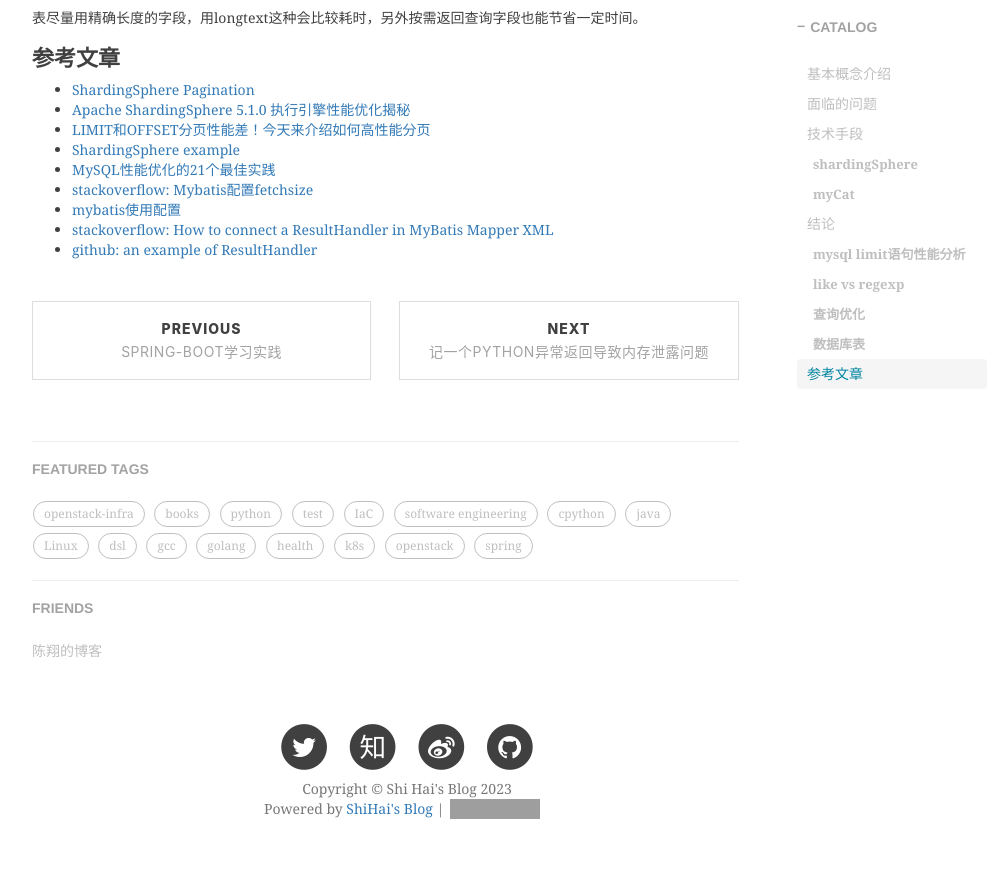
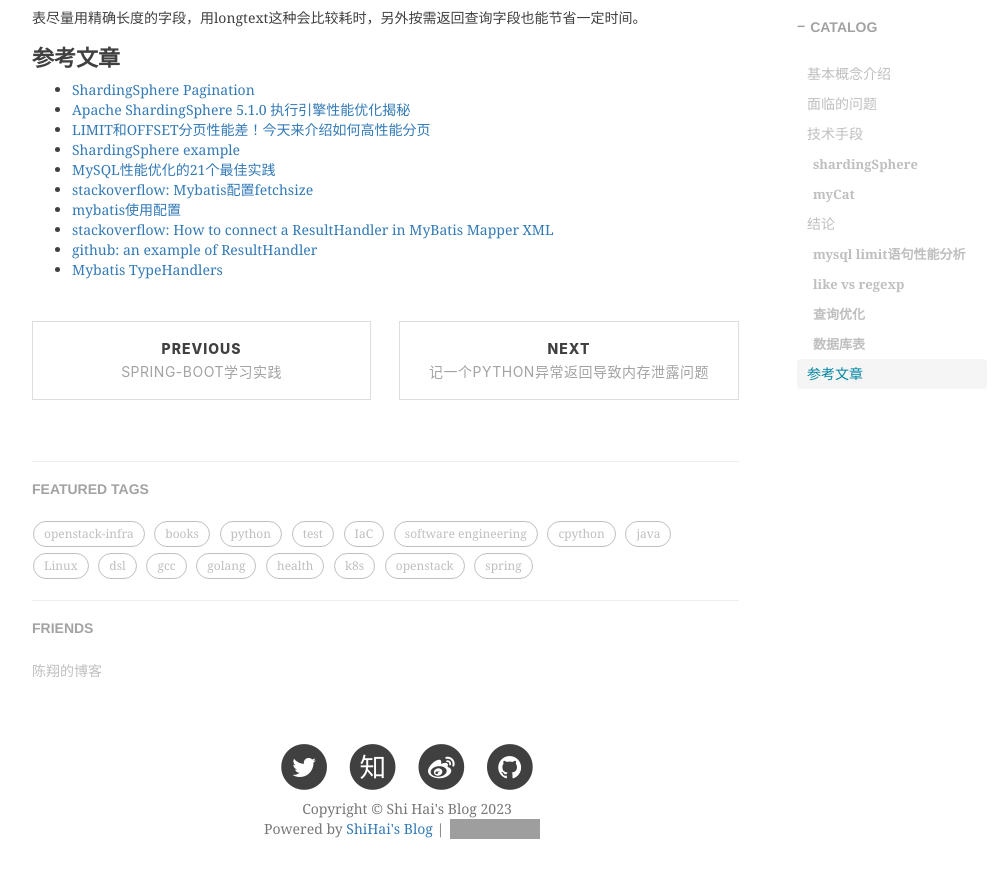
Before and after one commit to shihai1991/shihai1991.github.io, a Jekyll site: the page built from _posts/2023-09-12-分页性能优化.md, in a window 1280 px wide and 900 px high, scrolled down 1426 px. Shown: the top 878 px of the window, without its empty margins (233-1230 px from the left). Built offline with Jekyll 4.4.1, drawn with Linux system fonts in a browser that asks for light colours; nearby versions of some CDN libraries; comment, search, counter and statistics services are not loaded; grey boxes are pictures that could not be loaded.

Commit message:
Update 2023-09-12-分页性能优化.md

```diff
--- a/_posts/2023-09-12-分页性能优化.md
+++ b/_posts/2023-09-12-分页性能优化.md
@@ -52,3 +52,4 @@ like的匹配效率优于regexp。[分析](https://stackoverflow.com/questions/1
 - [mybatis使用配置](https://mybatis.org/mybatis-3/sqlmap-xml.html)
 - [stackoverflow: How to connect a ResultHandler in MyBatis Mapper XML](https://stackoverflow.com/questions/28413717/how-to-connect-a-resulthandler-in-mybatis-mapper-xml)
 - [github: an example of ResultHandler](https://gist.github.com/an-sangkil/71f90661fa7e7268f940)
+- [Mybatis TypeHandlers](https://mybatis.org/mybatis-3/configuration.html#typeHandlers)
```
